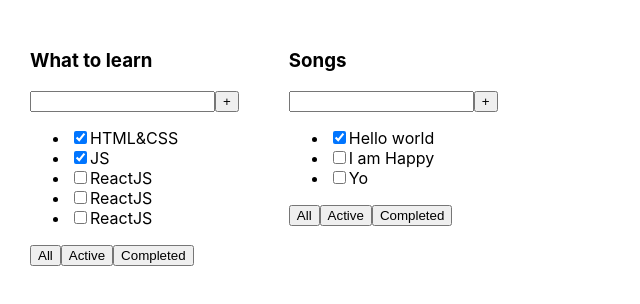
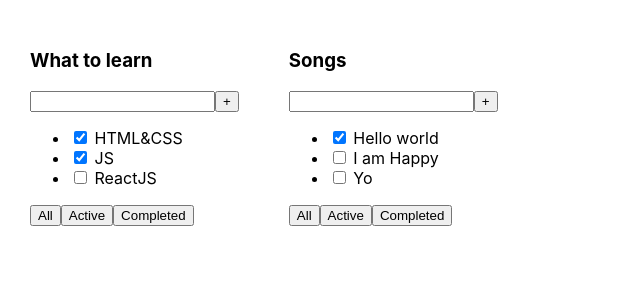
Before and after one commit to ksasrg/todolist, a React (Create React App) app: page / in a window 1280 px wide. Shown: the top 304 px of the page, without its empty margins (0-640 px from the left). Built offline with nearby package versions, Linux system fonts and the light colour scheme.

Commit message:
lesson 02 clean start

```diff
--- a/public/index.html
+++ b/public/index.html
@@ -24,7 +24,7 @@
       work correctly both with client-side routing and a non-root public URL.
       Learn how to configure a non-root public URL by running `npm run build`.
     -->
-    <title>TODO List</title>
+    <title>React App</title>
   </head>
   <body>
     <noscript>You need to enable JavaScript to run this app.</noscript>
--- a/src/App.tsx
+++ b/src/App.tsx
@@ -1,37 +1,26 @@
 import React from 'react';
 import './App.css';
-import Todolist, { TaskType } from './Todolist';
+import {Todolist} from './Todolist';
 
 function App() {
-    const tasks1: Array<TaskType> = [
+
+    const tasks1 = [
         { id: 1, title: "HTML&CSS", isDone: true },
         { id: 2, title: "JS", isDone: true },
-        { id: 3, title: "ReactJS", isDone: false },
-        { id: 3, title: "ReactJS", isDone: false },
         { id: 3, title: "ReactJS", isDone: false }
     ]
-
-    // const tasks2: TaskType[] = [];
-
-    // const tasks2 = [];
-
-    const tasks2: TaskType[] = [
+    const tasks2 = [
         { id: 1, title: "Hello world", isDone: true },
         { id: 2, title: "I am Happy", isDone: false },
         { id: 3, title: "Yo", isDone: false }
     ]
 
-
     return (
         <div className="App">
             <Todolist title="What to learn" tasks={tasks1} />
             <Todolist title="Songs" tasks={tasks2} />
-            {/* <Todolist title="Books" /> */}
         </div>
     );
 }
 
-
-
-
 export default App;
--- a/src/Todolist.tsx
+++ b/src/Todolist.tsx
@@ -1,38 +1,27 @@
+import React from 'react';
 
-
-export type TaskType = {
+type TaskType = {
     id: number
     title: string
     isDone: boolean
 }
 
-type TodolistPropsType = {
+type PropsType = {
     title: string
     tasks: Array<TaskType>
 }
 
-const Todolist: React.FC<TodolistPropsType> = (props) => {
-
-  const taskItems: JSX.Element | JSX.Element[]  = props.tasks.length
-    ? props.tasks.map((task) => {
-      return (
-        <li key={task.id}>
-          <input type="checkbox" checked={task.isDone} />
-          <span>{task.title}</span>
-        </li>
-      )
-    })
-    : <span>empty tasklist</span>;
-
-  return (
-    <div>
+export function Todolist(props: PropsType) {
+    return <div>
         <h3>{props.title}</h3>
         <div>
-        <input />
+            <input/>
             <button>+</button>
         </div>
         <ul>
-        {taskItems}
+            <li><input type="checkbox" checked={props.tasks[0].isDone}/> <span>{props.tasks[0].title}</span></li>
+            <li><input type="checkbox" checked={props.tasks[1].isDone}/> <span>{props.tasks[1].title}</span></li>
+            <li><input type="checkbox" checked={props.tasks[2].isDone}/> <span>{props.tasks[2].title}</span></li>
         </ul>
         <div>
             <button>All</button>
@@ -40,7 +29,4 @@ const Todolist: React.FC<TodolistPropsType> = (props) => {
             <button>Completed</button>
         </div>
     </div>
-  )
-};
-
-export default Todolist;
+}
--- a/src/index.tsx
+++ b/src/index.tsx
@@ -2,7 +2,7 @@ import React from 'react';
 import ReactDOM from 'react-dom/client';
 import './index.css';
 import App from './App';
-
+import reportWebVitals from './reportWebVitals';
 
 const root = ReactDOM.createRoot(
   document.getElementById('root') as HTMLElement
@@ -16,3 +16,4 @@ root.render(
 // If you want to start measuring performance in your app, pass a function
 // to log results (for example: reportWebVitals(console.log))
 // or send to an analytics endpoint. Learn more: https://bit.ly/CRA-vitals
+reportWebVitals();
--- /dev/null
+++ b/src/reportWebVitals.ts
@@ -0,0 +1,15 @@
+import { ReportHandler } from 'web-vitals';
+
+const reportWebVitals = (onPerfEntry?: ReportHandler) => {
+  if (onPerfEntry && onPerfEntry instanceof Function) {
+    import('web-vitals').then(({ getCLS, getFID, getFCP, getLCP, getTTFB }) => {
+      getCLS(onPerfEntry);
+      getFID(onPerfEntry);
+      getFCP(onPerfEntry);
+      getLCP(onPerfEntry);
+      getTTFB(onPerfEntry);
+    });
+  }
+};
+
+export default reportWebVitals;
```
Also changed, not shown: src/Tasklist.tsx (deleted, +0 -27 lines). Lines whose indentation alone changed are shown as unchanged.
